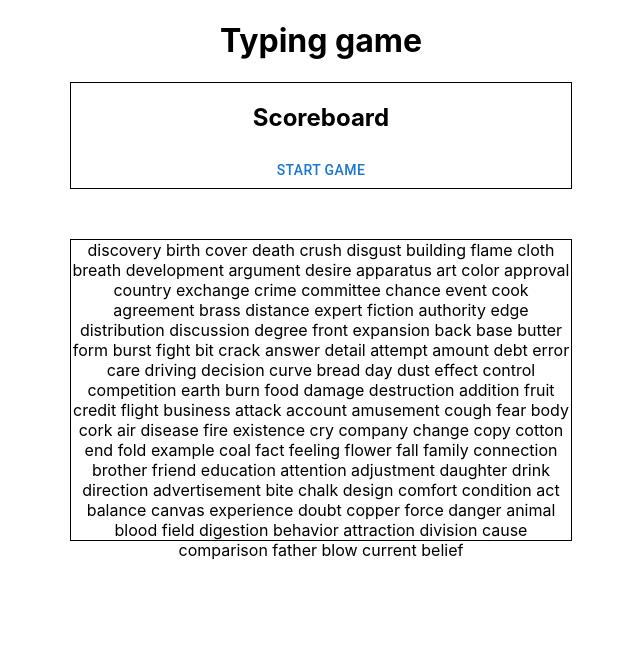
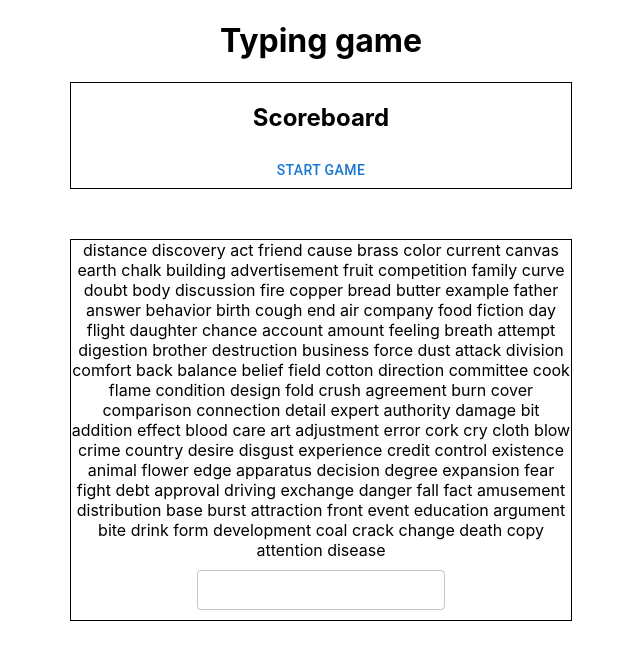
Before and after one commit to edmondklai/typing-game, a React (Create React App) app: page / in a window 1280 px wide. Shown: the top 660 px of the page, without its empty margins (319-959 px from the left). Built offline with nearby package versions, Linux system fonts and the light colour scheme.

Commit message:
feat: Add input box
Track input in state

```diff
--- a/src/App.tsx
+++ b/src/App.tsx
@@ -5,12 +5,27 @@ import { useState, useEffect } from 'react';
 import ScoreBoard from './Scoreboard';
 import GameSurface from './GameSurface';
 
+import { words } from './Data/words';
 import './App.css';
 
 function App(): JSX.Element {
   const [timeLeft, setTimeLeft] = useState(60);
-  const [gameStarted, setGameStarted] = useState(false);
+  const [gameStarted, setGameStarted] = useState<boolean>(false);
+  const [wordsEntered, setWordsEntered] = useState<string>('');
+  const [shuffledWords, setShuffledWords] = useState<Array<string> | null>(null);
 
+
+  function shuffle(array: string[]): string[] {
+    for (let i = array.length - 1; i > 0; i--) {
+      const j = Math.floor(Math.random() * (i + 1));
+      [array[i], array[j]] = [array[j], array[i]];
+    }
+    return array;
+  }
+
+  useEffect(() => {
+    setShuffledWords(shuffle(words));
+  }, [])
 
   const calculateTimeLeft = (): number => {
     return timeLeft - 1;
@@ -35,7 +50,10 @@ function App(): JSX.Element {
         gameStarted={gameStarted}
         setGameStarted={setGameStarted}
         timeLeft={timeLeft}></ScoreBoard>
-      <GameSurface></GameSurface>
+      <GameSurface
+        shuffledWords={shuffledWords}
+        setWordsEntered={setWordsEntered}
+      ></GameSurface>
     </Stack>
   );
 }
--- a/src/GameSurface.css
+++ b/src/GameSurface.css
@@ -1,5 +1,4 @@
 .GameSurface {
-  height: 300px;
   width: 500px;
   border: 1px black solid;
   margin: 50px;
--- a/src/GameSurface.tsx
+++ b/src/GameSurface.tsx
@@ -1,25 +1,26 @@
+
+
 import Box from '@mui/material/Box';
-import { words } from './Data/words';
+
+import WordsInput from './WordsInput';
 import './GameSurface.css';
 
+type GameSurfaceProps = {
+  shuffledWords: string[] | null,
+  setWordsEntered: React.Dispatch<React.SetStateAction<string>>,
+}
 
-
-function GameSurface() {
-  function shuffle(array: string[]): string[] {
-    for (let i = array.length - 1; i > 0; i--) {
-      const j = Math.floor(Math.random() * (i + 1));
-      [array[i], array[j]] = [array[j], array[i]];
-    }
-    return array;
-  }
+function GameSurface({ shuffledWords, setWordsEntered }: GameSurfaceProps) {
 
   return (
     <div className="GameSurface">
       <Box>
-        {shuffle(words).map((word: string) => {
+        {shuffledWords && shuffledWords.map((word: string) => {
           return <span>{word} </span>
         })}
       </Box>
+      <WordsInput
+        setWordsEntered={setWordsEntered}></WordsInput>
     </div>
   )
 }
--- /dev/null
+++ b/src/WordsInput.tsx
@@ -0,0 +1,27 @@
+import Box from '@mui/material/Box';
+import TextField from "@mui/material/TextField";
+
+type WordsInputProps = {
+  setWordsEntered: React.Dispatch<React.SetStateAction<string>>,
+}
+
+function WordsInput({ setWordsEntered }: WordsInputProps) {
+
+  function handleChange(e: any) {
+    console.log(e.target.value)
+    setWordsEntered(e.target.value)
+  }
+
+  return (
+    <Box padding="10px">
+      <TextField
+        size="small"
+        onChange={handleChange}
+      >
+      </TextField>
+    </Box>
+
+  )
+}
+
+export default WordsInput;
```
